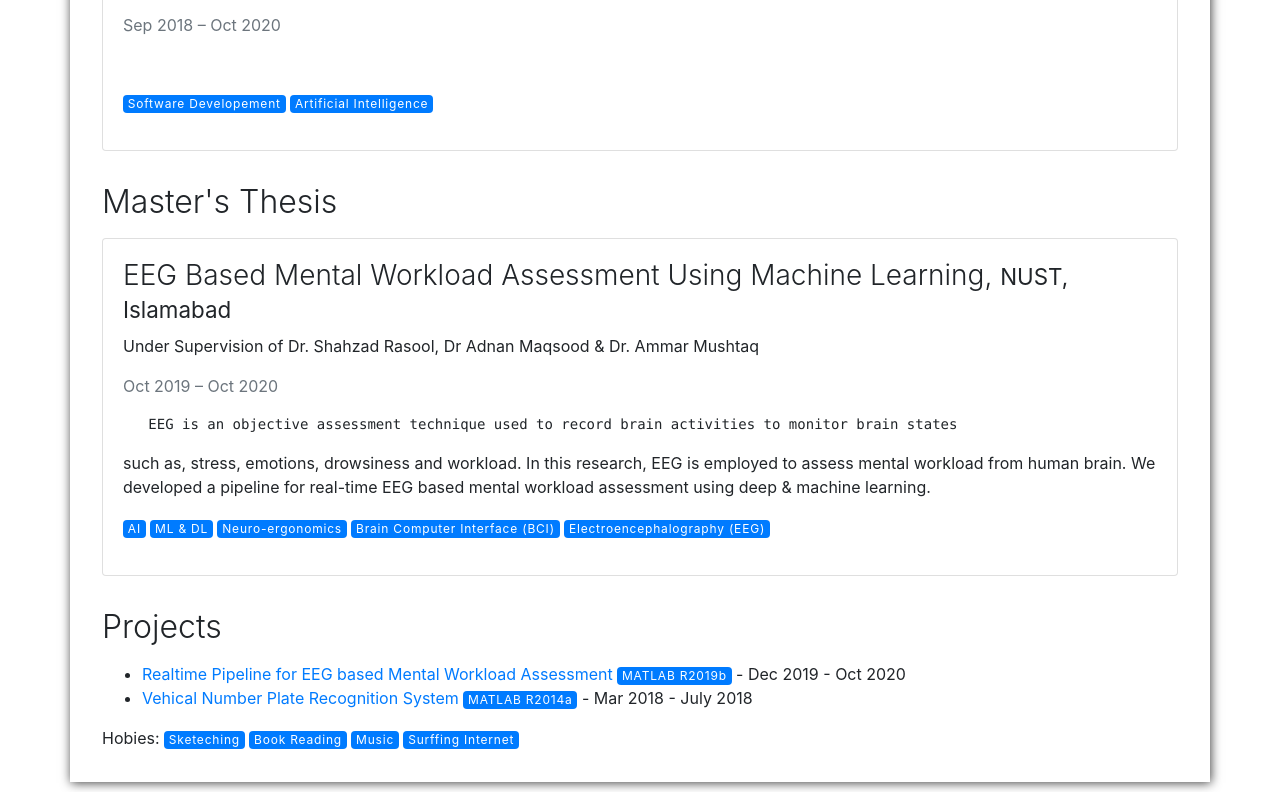
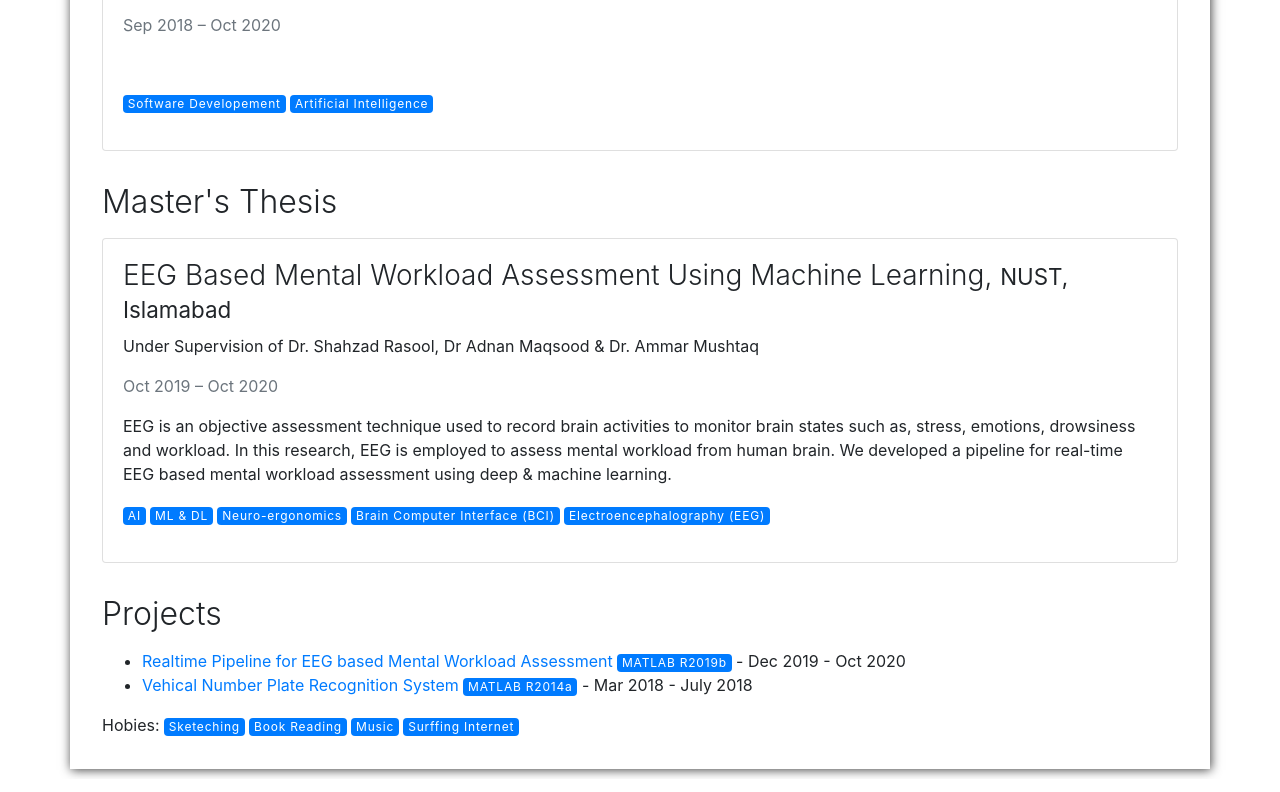
Before and after one commit to umarshahid/Profile, a plain HTML site: page index.html in a window 1280 px wide. Shown: the part 1262-2054 px from the top of the page. Drawn offline with nearby package versions, Linux system fonts and the light colour scheme.

Commit message:
Deploying to gh-pages from  @ 04f7fc2e7614af853bada2ca99f583076ea47551 🚀

```diff
--- a/index.html
+++ b/index.html
@@ -251,9 +251,7 @@
             <p>Under Supervision of Dr. Shahzad Rasool, Dr Adnan Maqsood &amp; Dr. Ammar Mushtaq</p>
             <p class="text-muted">Oct 2019 – Oct 2020</p>
 
-            <div><pre><code>   EEG is an objective assessment technique used to record brain activities to monitor brain states </code></pre>
-
-<p>such as, stress, emotions, drowsiness and workload. In this research, EEG is employed to assess mental workload from human brain.
+            <div><p>EEG is an objective assessment technique used to record brain activities to monitor brain states such as, stress, emotions, drowsiness and workload. In this research, EEG is employed to assess mental workload from human brain.
        We developed a pipeline for real-time EEG based mental workload assessment using deep &amp; machine learning.
       </p></div>
 
```
Also changed, not shown: 1 other file.
